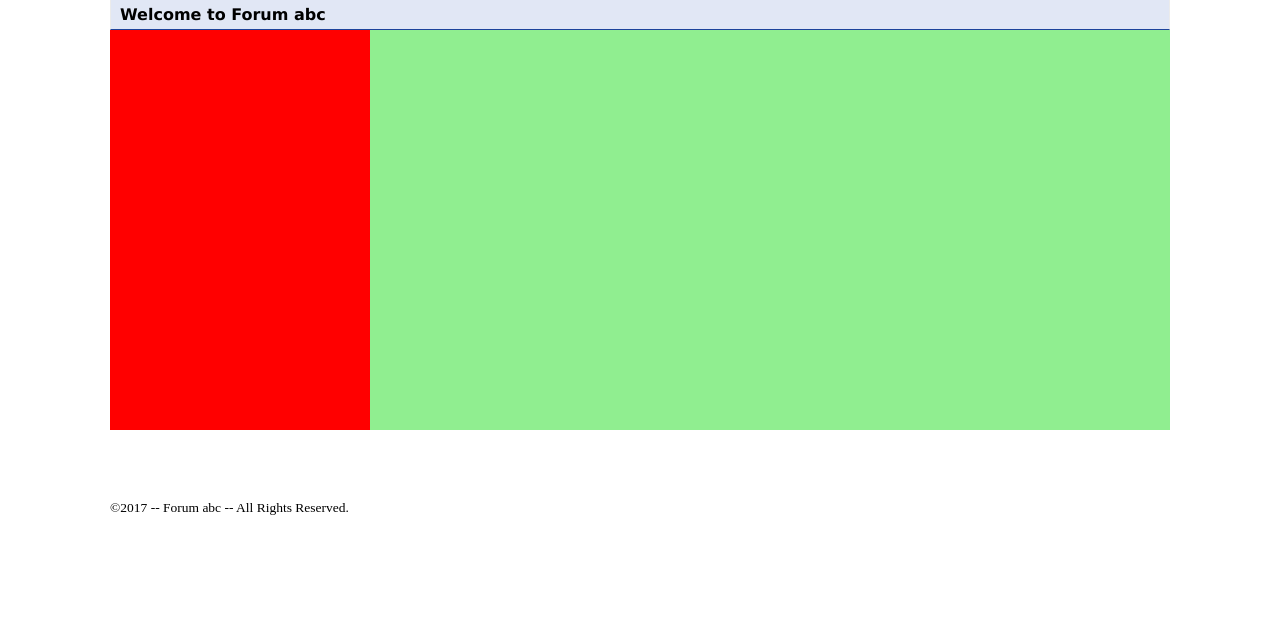
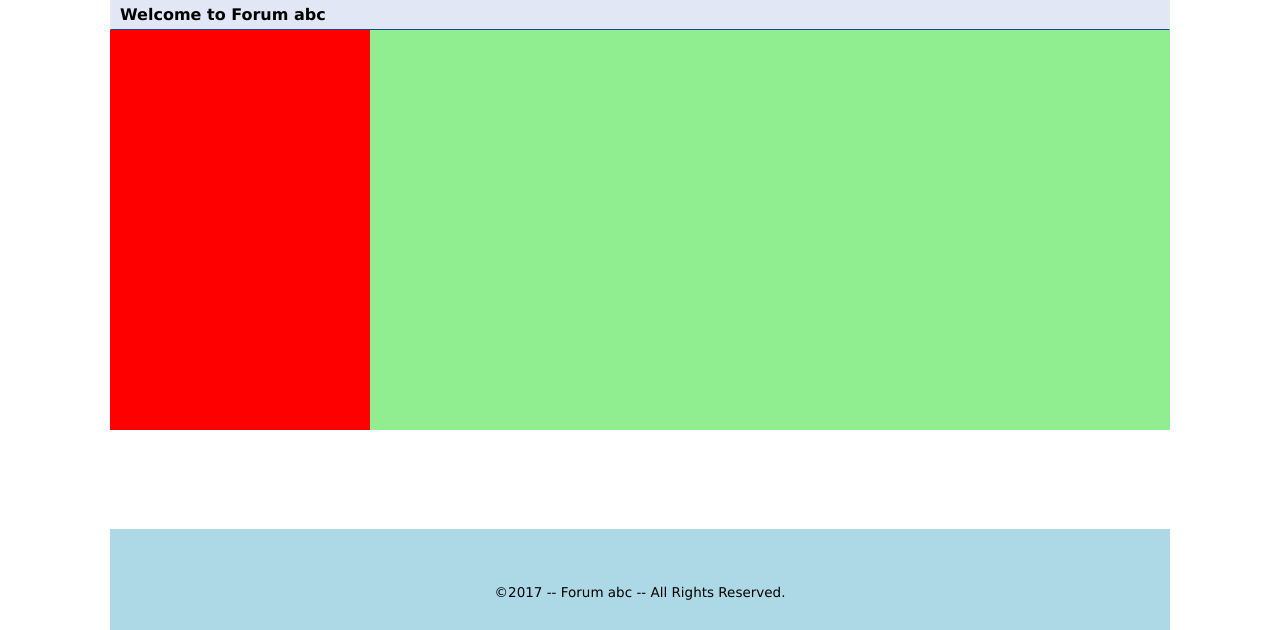
Before and after one commit to jimmymsz/projectPHP, a PHP site: page / in a window 1280 px wide. Shown: the part 175-805 px from the top of the page. Before the commit the page ends 690 px from the top, so only its background shows below. Run offline with PHP 8.4, Linux system fonts and the light colour scheme.

Commit message:
style update

```diff
--- a/style.css
+++ b/style.css
@@ -170,7 +170,7 @@
 }
 .contentWrapper {
 	position: relative;
-	min-height: 300px;
+	min-height: 500px;
 	padding-bottom: 30px;
 	background-color: #FFF;
 }
@@ -192,3 +192,14 @@
 	text-align: center;
 	background-color: #FFF;
 }
+.footer {
+	text-align: center;
+	font-family: Verdana,Arial;
+	font-size: 12px;
+	background-color: lightblue;
+}
+.footer #footer-block {
+	padding: 15px 0;
+	background-color: lightblue;
+	color: #FFF;
+}
```
